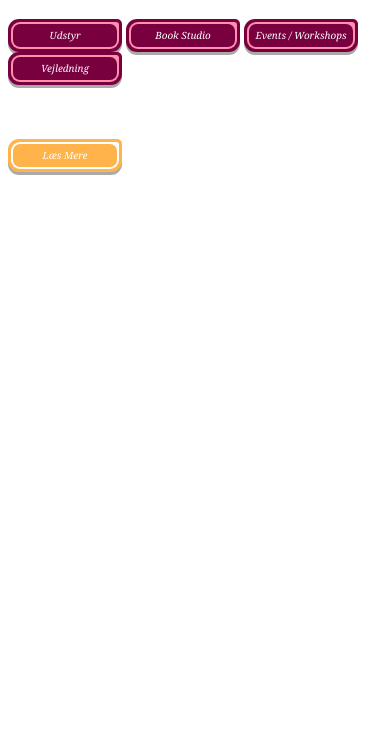
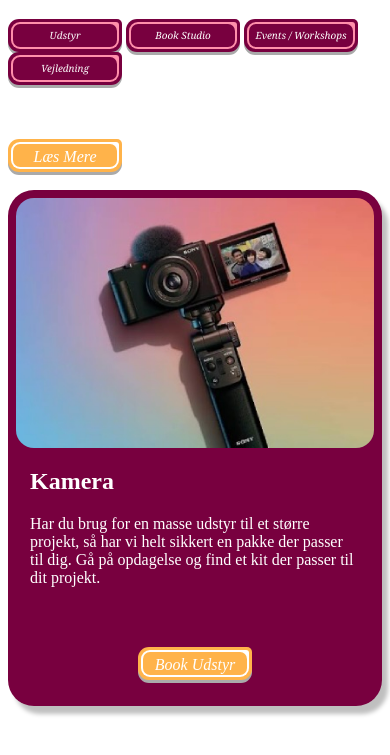
Before and after one commit to Jacobsvi/t-sl_astro, an Astro site: page / in a window 390 px wide. Shown: the part 61-816 px from the top of the page. Built offline with nearby package versions, Linux system fonts and the light colour scheme; Astro itself is replaced by a stand-in of ours; no server answers; the database is empty.

Commit message:
Add global styles for typography and responsive design
- Introduced CSS variables for various text styles including display, headings, body text, labels, and buttons.
- Defined styles for both mobile and desktop views to ensure responsive typography.
- Included specific font-family and style for buttons as per design requirements.

```diff
--- a/src/components/Knap_secondary.astro
+++ b/src/components/Knap_secondary.astro
@@ -1,5 +1,5 @@
 ---
-
+import "../styles/global_styles.css";
 ---
 
 
@@ -59,9 +59,18 @@ width: clamp(104px, 17vw, 151px);
 height: clamp(23px, 4vw, 29px);
 
 padding: clamp(2px, 0.8vw, 4px) clamp(1px, 1.5vw, 2px);
-font-family: Georgia, serif;
+/* font-family: Georgia, serif;
 font-size: clamp(0rem, 0.5rem + 0.5vw, 1.25rem);
-font-style: italic;
+font-style: italic; */
+
+
+
+  font-family: var(--button-font-family);
+  font-style: var(--button-font-style);
+  font-size: var(--button-size);
+  line-height: var(--button-line-height);
+  letter-spacing: var(--button-letter-spacing);
+
 }
 
 
--- a/src/components/Udstyr_card_index.astro
+++ b/src/components/Udstyr_card_index.astro
@@ -1,25 +1,10 @@
 ---
-
----
-
-
-<article class="frame">
-    <slot/>
-</article>
+import KnapSecondary from "./Knap_secondary.astro";
 
 
 
-<style>
 
-.frame {
-display: flex;
-flex-direction: column;
-background-color: #78003f;
-color: white;
-gap: 0.5rem;
-padding: 1.25rem;
-border-radius: 12px;
-}
+---
 
 
 
@@ -29,4 +14,134 @@ border-radius: 12px;
 
 
 
+<article class="card">
+    <slot/>
+  <div class="card-indhold">
+
+        <div class="card-tekst">
+      <slot name="tekst" />
+ </div>
+
+    <div class="card-knap">
+   <KnapSecondary>Book Udstyr</KnapSecondary>
+    </div>
+  </div>
+</article>
+
+
+
+
+
+
+
+
+
+
+
+
+
+<style>
+
+ .card {
+    width: 100%;
+    max-width: 395px;
+    box-sizing: border-box;
+    padding: 8px;
+
+    background-color: #78003f;
+    color: white;
+    border-radius: 26px;
+    box-shadow: 6px 8px 4px #00000040;
+  }
+
+  .card :global(img) {
+    display: block;
+    width: 100%;
+    height: auto;
+    border-radius: 18px;
+  }
+
+ .card-indhold {
+  padding-top: 0px;
+  padding-right: 0px;
+  padding-bottom: 18px;
+  padding-left: 0px;
+}
+
+  .card-indhold h2 {
+    margin: 0 0 8px;
+    font-family: Georgia, serif;
+    font-size: 46px;
+    font-style: italic;
+    font-weight: normal;
+  }
+
+  /* Beskrivelse */
+  .card-indhold p {
+    margin: 0;
+    font-family: Arial, sans-serif;
+    font-size: 18px;
+    line-height: 1.6;
+  }
+
+
+    .card-knap {
+    display: flex;
+    justify-content: center;
+    margin-top: 60px;
+  }
+
+.card-tekst {
+  padding: 0 14px;
+}
+/*
+.card {
+display: inline-block;
+flex-direction: column;
+background-color: #78003f;
+color: white;
+gap: 0.5rem;
+padding: 1.25rem;
+border-radius: 12px;
+
+  width: clamp(260px, 90vw, 420px);
+
+}
+
+
+.card {
+  width: clamp(260px, 90vw, 420px);
+  max-width: 100%;
+  box-sizing: border-box;
+  padding: 8px;
+}
+
+
+
+
+.card-indhold {
+  box-sizing: border-box;
+  width: 100%;
+  padding: clamp(12px, 2vw, 20px);
+
+  white-space: normal;
+  overflow-wrap: anywhere;
+}
+
+
+
+.card-indhold h2 {
+  font-size: clamp(2rem, 1.5rem + 2vw, 3rem);
+}
+
+.card-indhold p {
+  font-size: clamp(1rem, 0.9rem + 0.5vw, 1.125rem);
+  line-height: 1.6;
+} */
+
+
+
+
+
+
 </style>
--- a/src/pages/index.astro
+++ b/src/pages/index.astro
@@ -1,6 +1,14 @@
 ---
+import kamera from "../images/kamera_img_index.jpg";
+
+
+
+
+
+
 import KnapPrimary from "../components/Knap_primary.astro";
 import KnapSecondary from "../components/Knap_secondary.astro";
+import UdstyrCardIndex from "../components/Udstyr_card_index.astro";
 
 
 const apiurl = "https://uyxpjeeivebwemzealvq.supabase.co/rest/v1/";
@@ -81,4 +89,20 @@ console.log("staffData", staffData);
 	<br>
 <br>
 
-<uUdstyrCardIndex> </uUdstyrCardIndex>
+<UdstyrCardIndex>
+  <img class="card-billede" src={kamera.src} alt="kamera"/>
+
+
+   <div slot="tekst">
+    <h2>Kamera</h2>
+  <p>
+	Har du brug for en masse udstyr til et større projekt,
+	så har vi helt sikkert en pakke der passer til dig.
+	Gå på opdagelse og find et kit der passer til dit projekt.
+</p>
+  </div>
+
+
+
+
+</UdstyrCardIndex>
--- /dev/null
+++ b/src/styles/global_styles.css
@@ -0,0 +1,72 @@
+:root {
+  /* DISPLAY */
+  --display-size: 48px;
+  --display-line-height: 48px;
+  --display-letter-spacing: -0.24px;
+
+  /* H1 */
+  --h1-size: 40px;
+  --h1-line-height: 44px;
+  --h1-letter-spacing: -0.2px;
+
+  /* H2 */
+  --h2-size: 32px;
+  --h2-line-height: 40px;
+  --h2-letter-spacing: 0px;
+
+  /* H3 */
+  --h3-size: 24px;
+  --h3-line-height: 32px;
+  --h3-letter-spacing: 0px;
+
+  /* BODY LARGE */
+  --body-large-size: 18px;
+  --body-large-line-height: 28px;
+  --body-large-letter-spacing: 0px;
+
+  /* BODY REGULAR */
+  --body-regular-size: 16px;
+  --body-regular-line-height: 24px;
+  --body-regular-letter-spacing: 0px;
+
+  /* BODY SMALL */
+  --body-small-size: 14px;
+  --body-small-line-height: 20px;
+  --body-small-letter-spacing: 0px;
+
+  /* LABEL */
+  --label-size: 14px;
+  --label-line-height: 20px;
+  --label-letter-spacing: 0px;
+
+  /* BUTTON */
+  /* Brug det præcise font-family-navn fra Adobe */
+  --button-font-family: "Oso Serif", serif;
+  --button-font-style: italic;
+  --button-size: 16px;
+  --button-line-height: 20px;
+  --button-letter-spacing: 0px;
+}
+
+/* DESKTOP */
+@media (min-width: 768px) {
+  :root {
+    /* DISPLAY */
+    --display-size: 64px;
+    --display-line-height: 64px;
+    --display-letter-spacing: -0.64px;
+
+    /* H1 */
+    --h1-size: 48px;
+    --h1-line-height: 52px;
+    --h1-letter-spacing: -0.24px;
+
+    /* H2 */
+    --h2-size: 36px;
+    --h2-line-height: 44px;
+
+    /* H3 */
+    --h3-size: 28px;
+    --h3-line-height: 36px;
+  }
+}
```
Also changed, not shown: src/layouts/layout.astro (+9 -0 lines), src/images/kamera_img_index.jpg (added).
